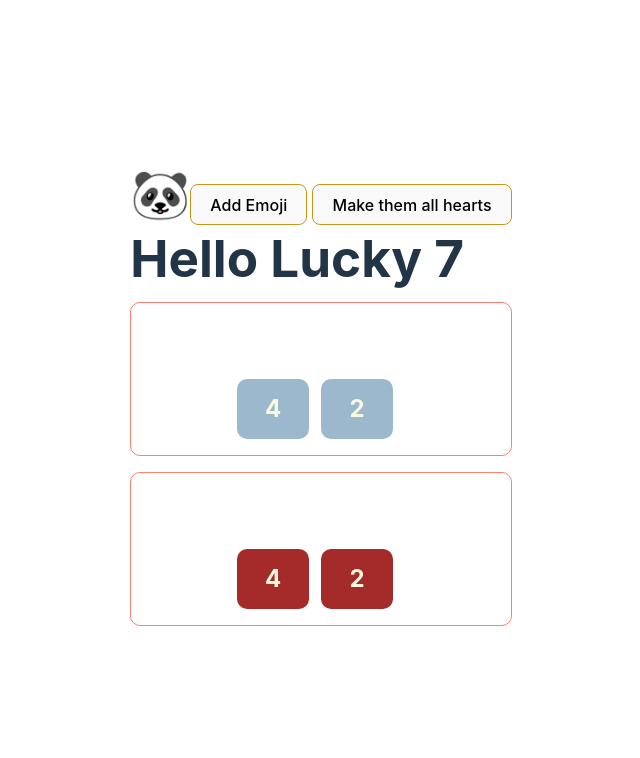
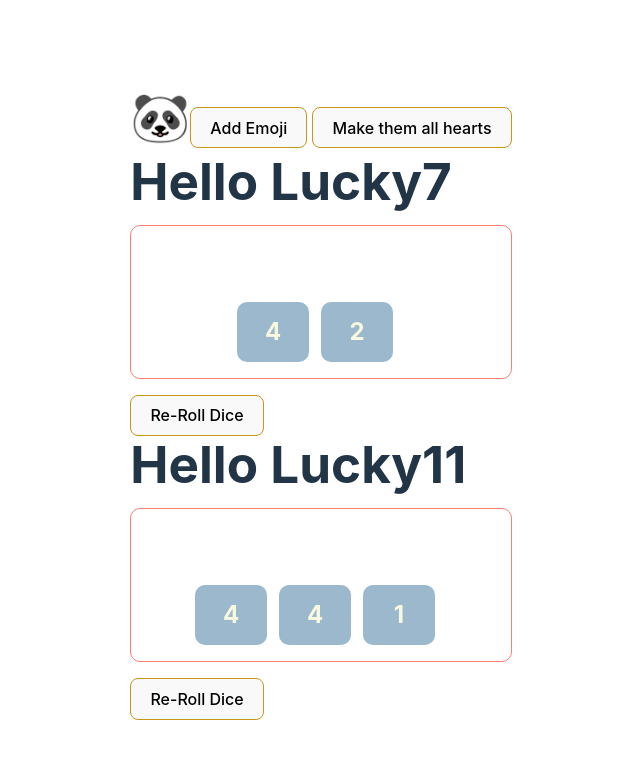
Before and after one commit to wichofly/pokemon_react, a React (Vite) app: page / in a window 1280 px wide. Shown: the top 758 px of the page, without its empty margins (319-959 px from the left). Built offline with nearby package versions, Linux system fonts and the light colour scheme.

Commit message:
feat: add the logic to win the game, in this case when dice sum 7 and specify in teh app.jsx with the props the number of dice use with the goal we need.
<LuckyN numDice={3} goal={11} />

```diff
--- a/src/App.jsx
+++ b/src/App.jsx
@@ -73,6 +73,7 @@ function App() {
       <Emoji />
 
       <LuckyN />
+      <LuckyN numDice={3} goal={11} />
     </>
   );
 }
--- a/src/components/7-luckyNumbers/LuckyN.jsx
+++ b/src/components/7-luckyNumbers/LuckyN.jsx
@@ -1,16 +1,22 @@
 import { useState } from 'react';
-import { getRolls } from './utils';
+import { getRolls, sum } from './utils';
 
 import Dice from './Dice';
 
 const LuckyN = ({ numDice = 2, goal = 7 }) => {
   const [dado, setDado] = useState(getRolls(numDice));
 
+  const isWinner = sum(dado) === goal;
+
+  const roll = () => setDado(getRolls(numDice));
+
   return (
     <main className="lucky__component">
-      <h1>Hello Lucky {goal}</h1>
+      <h1>
+        Hello Lucky{goal} {isWinner && 'You won!'}
+      </h1>
       <Dice dice={dado} />
-      <Dice dice={dado} color="brown" />
+      <button onClick={roll}>Re-Roll Dice</button>
     </main>
   );
 };
```
